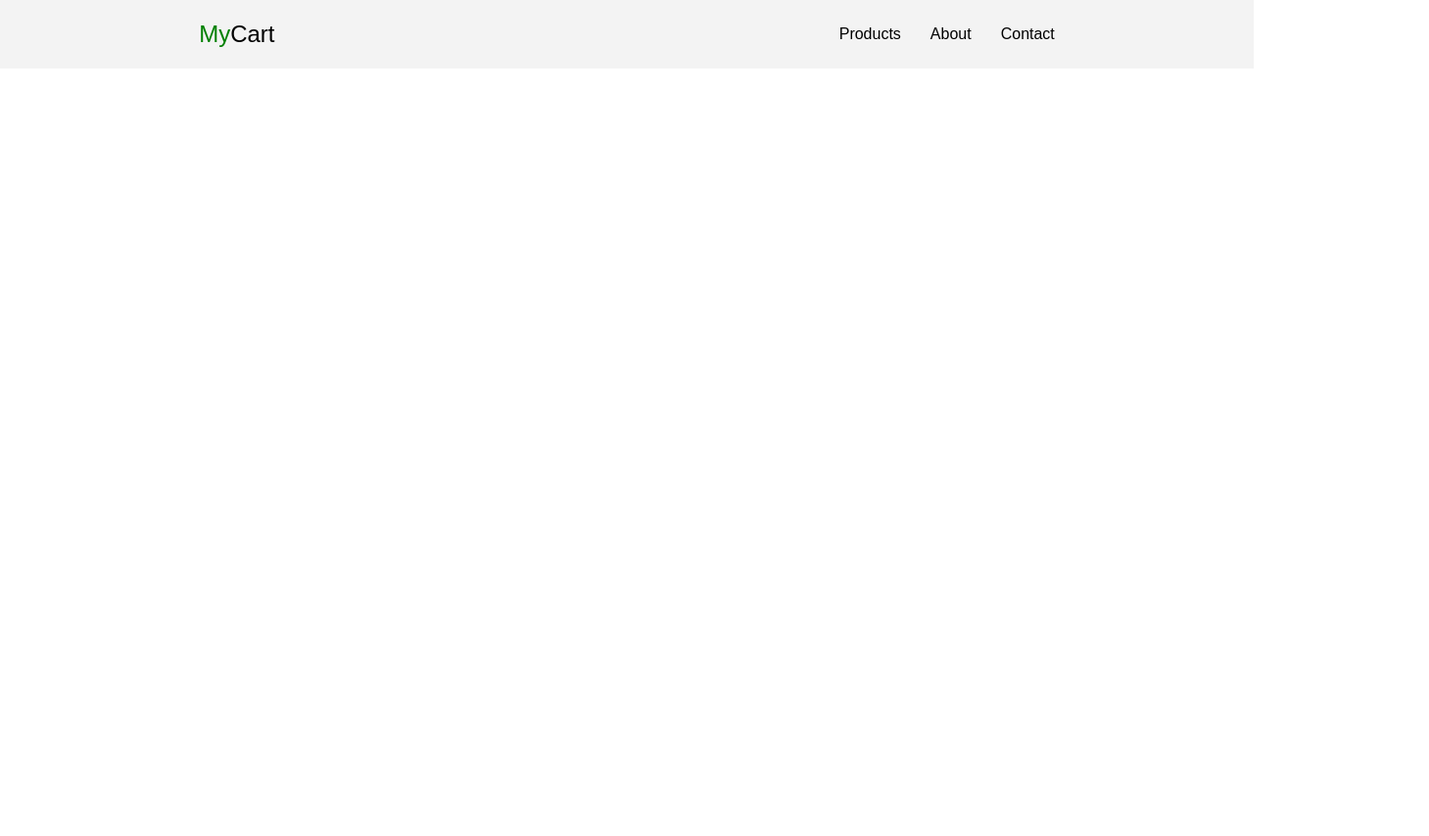
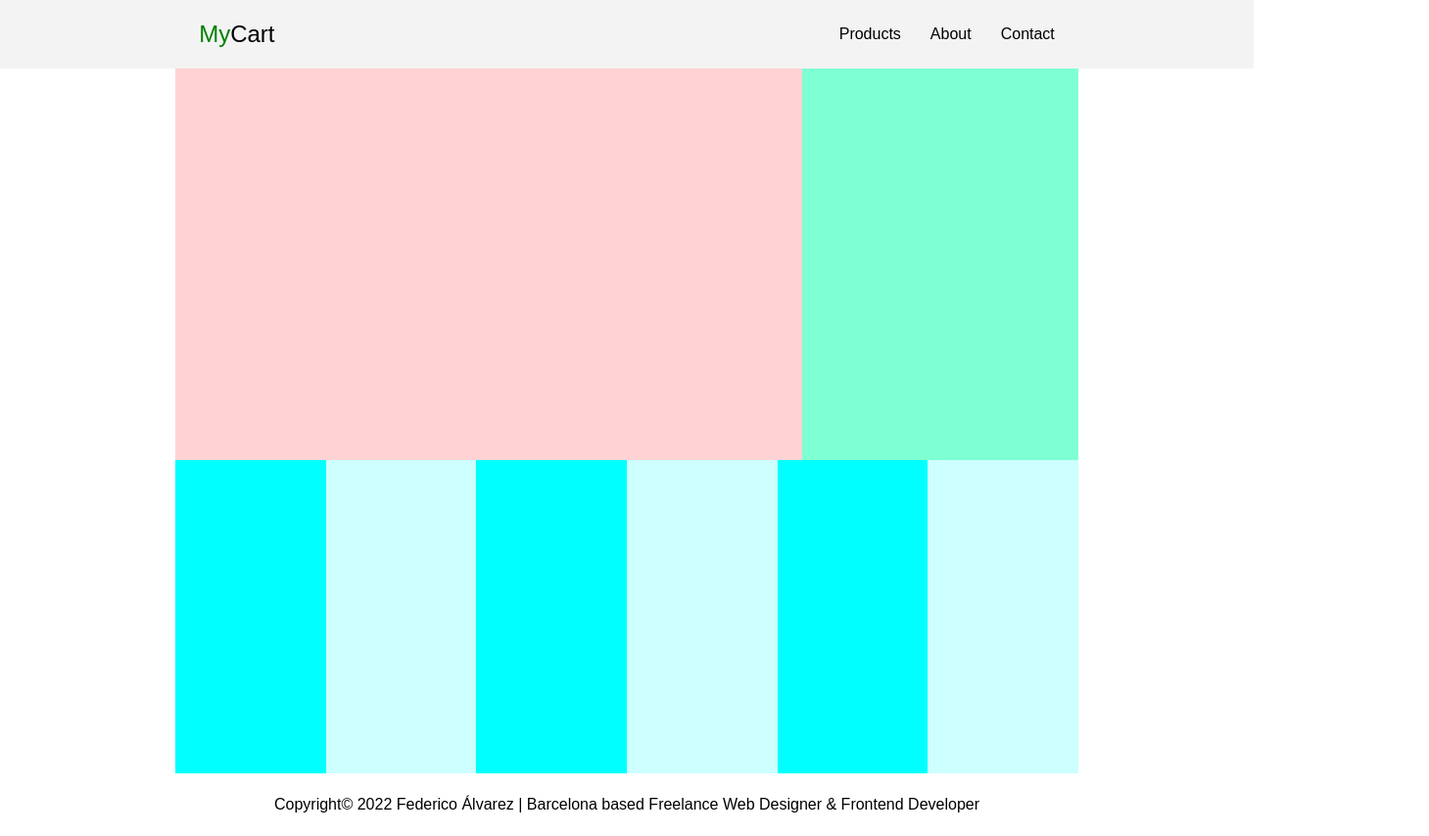
Before and after one commit to vHast/MyCart, a plain HTML site: page index.html in a window 1280 px wide. Shown: the whole page at 98% size, 1459 px wide, since content can reach past the window. Before the commit the page ends 800 px from the top, so only its background shows below. Drawn offline with Linux system fonts and the light colour scheme.

Commit message:
Initial layout

```diff
--- a/index.html
+++ b/index.html
@@ -11,7 +11,7 @@
 <body>
   <header>
 <!-- Section 1 : Navbar -->
-    <nav class="navbar">
+    <nav class="navbar common-margin">
 
       <a href="#" class="nav-branding"><p><span>My</span>Cart</p></a>
 
@@ -26,7 +26,6 @@
           <a href="#" class="nav-link">Contact</a>
         </li>
       </ul>
-
       <div class="hamburger">
         <span class="bar"></span>
         <span class="bar"></span>
@@ -37,6 +36,22 @@
   <!-- Section 2 : Showcase -->
   <script src="https://kit.fontawesome.com/65163fd434.js" crossorigin="anonymous"></script>
   <script src="/script.js"></script>
-  <section id="showcase"></section>
+  <section id="showcase" class="common-margin">
+    <div class="showcase-product">
+    </div>
+    <div class="showcase-column"></div>
+  </section>
+   <!-- Section 3 : Products Showcase -->
+  <section id="products" class="common-margin">
+    <div class="product-shelf"></div>
+    <div class="product-shelf"></div>
+    <div class="product-shelf"></div>
+    <div class="product-shelf"></div>
+    <div class="product-shelf"></div>
+    <div class="product-shelf"></div>
+  </section>
+  <footer>
+    <p>Copyright&copy; 2022 Federico Álvarez | Barcelona based Freelance Web Designer & Frontend Developer</p>
+  </footer>
 </body>
 </html>
--- a/style/style.css
+++ b/style/style.css
@@ -20,8 +20,10 @@ a {
   color: rgb(231, 231, 231);
 }
 
+.common-margin {
+  margin: 0 14%;
+}
 .navbar {
-  margin: 0 14%;
   min-height: 70px;
   display: flex;
   justify-content: space-between;
@@ -64,6 +66,53 @@ a {
 .nav-link:hover{
   color: darkgreen;
 }
+/* Section 2 - Showcase */
+
+#showcase {
+  height: 50vh;
+  width: 100%;
+  display: flex;
+}
+
+.showcase-product {
+  background-color: rgb(255, 211, 211);
+  width: 50%;
+}
+
+.showcase-column {
+  background-color: aquamarine;
+  width: 22%;
+}
+
+/* Section 3 - Products showcase*/
+
+#products {
+  height: 40vh;
+  background-color: beige;
+  display: flex;
+}
+
+.product-shelf {
+  background-color: rgb(205, 255, 255);
+  width: 17%;
+  height: inherit;
+}
+
+.product-shelf:nth-child(odd) {
+  background-color: aqua;
+}
+
+/* Section 4 - Footer*/
+
+footer {
+  display: flex;
+  align-items: center;
+  justify-content: center;
+  width: 100%;
+  text-align: center;
+  color: black;
+  height: 4rem;
+}
 /* Section 1.1 - Navbar hamburger menu*/
 
 .hamburger {
```
